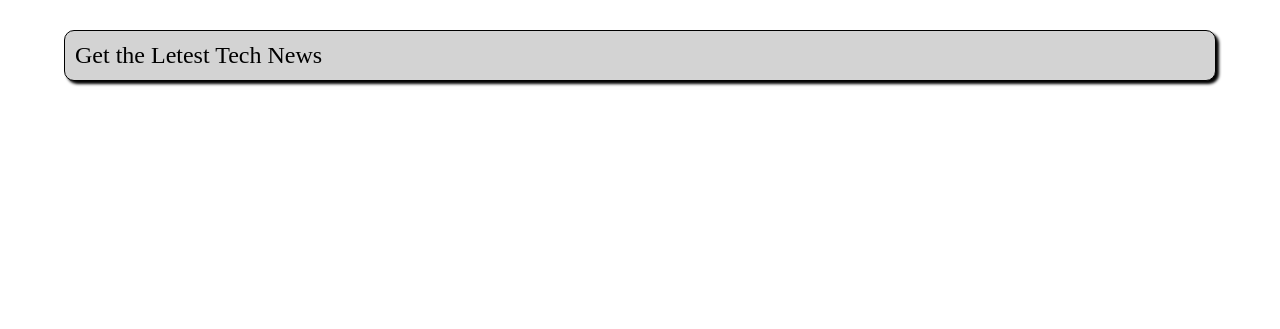
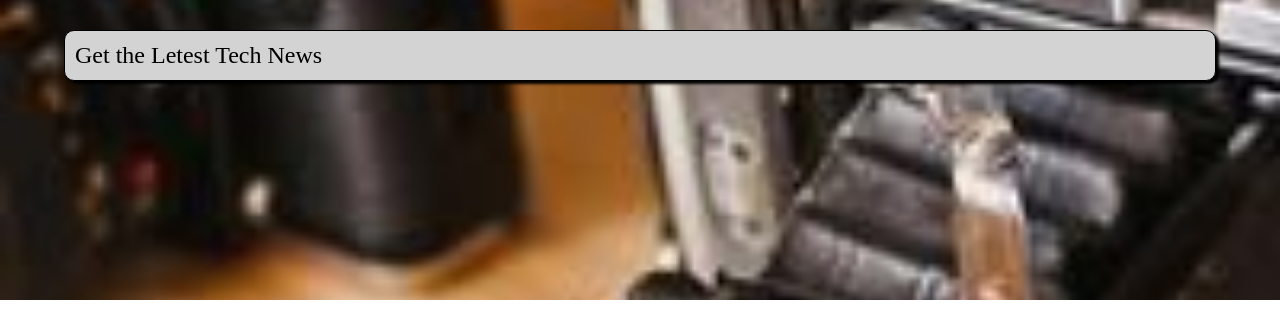
Before and after one commit to kratos619/nuxtapp, a Nuxt app: page / in a window 1280 px wide. Shown: the top 329 px of the page. Built offline with nearby package versions, Linux system fonts and the light colour scheme; grey boxes are pictures that could not be loaded; a web font is replaced by a local one.

Commit message:
Add assets images

```diff
--- a/pages/index.vue
+++ b/pages/index.vue
@@ -31,6 +31,7 @@ export default {
   position: relative;
   padding: 30px;
   box-sizing: border-box;
+  background-image: url("~assets/image/300.jpg");
   background-position: center;
   background-size: cover;
 }
```
Also changed, not shown: assets/image/300.jpg (added).
